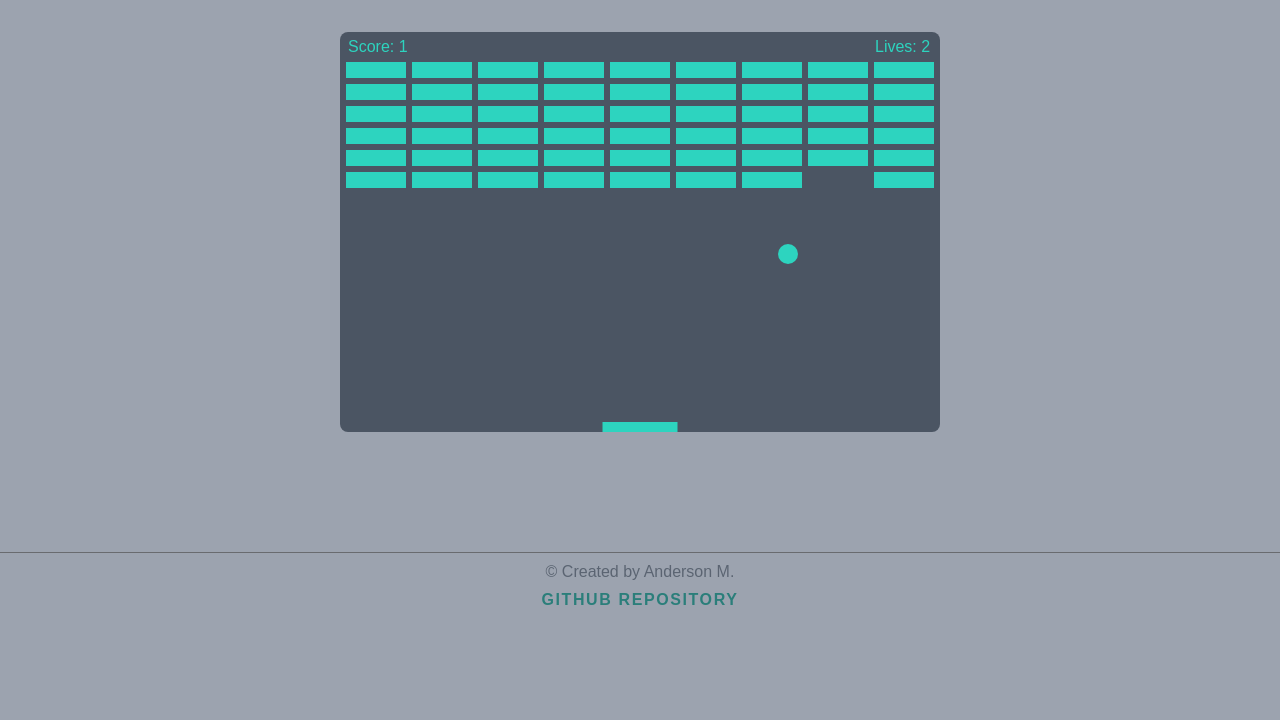
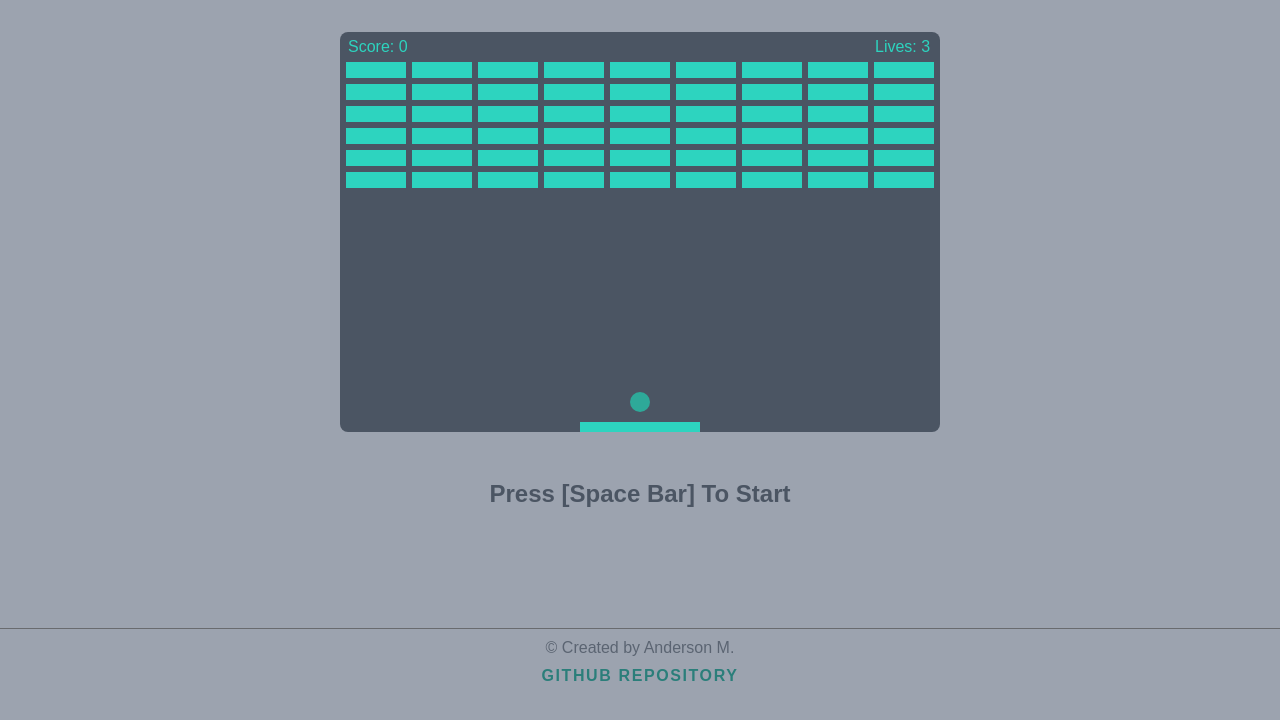
Before and after one commit to fm-anderson/breakout-js, a plain HTML site: page index.html in a window 1280 px wide. Drawn offline with Linux system fonts and the light colour scheme.

Commit message:
fix: caption

```diff
--- a/index.html
+++ b/index.html
@@ -14,7 +14,7 @@
     <canvas class="canvas" id="canvas" width="600" height="400"></canvas>
 
     <section class="action">
-      <p class="action__caption"></p>
+      <p class="action__caption">Press [Space Bar] To Start</p>
       <div class="action__container">
         <button class="action__button" id="play-again">Play Again</button>
       </div>
--- a/scripts/index.js
+++ b/scripts/index.js
@@ -7,23 +7,60 @@ const playAgain = document.querySelector('#play-again');
 document.addEventListener('keydown', handleKeyDown, false);
 document.addEventListener('keyup', handleKeyUp, false);
 document.addEventListener('mousemove', mouseMoveHandler, false);
+document.addEventListener('mousemove', mouseMoveHandler, false);
 playAgain.addEventListener('click', () => document.location.reload());
 
-// ball
+// -------------- header -------------- //
+let score = 0;
+let lives = 3;
+let playingState = false;
+
+function drawScore() {
+  ctx.font = '16px Arial';
+  ctx.fillStyle = '#2dd4bf';
+  ctx.fillText(`Score: ${score}`, 8, 20);
+  if (playingState) {
+    caption.textContent = `Score: ${score}`;
+  }
+}
+
+function drawLives() {
+  ctx.font = '16px Arial';
+  ctx.fillStyle = '#2dd4bf';
+  ctx.fillText(`Lives: ${lives}`, canvas.width - 65, 20);
+}
+
+// -------------- ball -------------- //
 const ballRadius = 10;
 let x = canvas.width / 2;
 let y = canvas.height - 30;
-let dx = 2;
-let dy = -2;
+let dx = 4;
+let dy = -4;
 
-// paddle
+function drawBall() {
+  ctx.beginPath();
+  ctx.arc(x, y, ballRadius, 0, Math.PI * 2);
+  ctx.fillStyle = '#2ea999';
+  ctx.fill();
+  ctx.closePath();
+}
+
+// -------------- paddle -------------- //
 const paddleHeight = 10;
-const paddleWidth = 75;
+const paddleWidth = 120;
 let paddleX = (canvas.width - paddleWidth) / 2;
 let rightPressed = false;
 let leftPressed = false;
 
-// bricks
+function drawPaddle() {
+  ctx.beginPath();
+  ctx.rect(paddleX, canvas.height - paddleHeight, paddleWidth, paddleHeight);
+  ctx.fillStyle = '#2dd4bf';
+  ctx.fill();
+  ctx.closePath();
+}
+
+// -------------- bricks -------------- //
 const brickRowCount = 6;
 const brickColumnCount = 9;
 const brickWidth = 60;
@@ -37,26 +74,6 @@ for (let c = 0; c < brickColumnCount; c++) {
   for (let r = 0; r < brickRowCount; r++) {
     bricks[c][r] = { x: 0, y: 0, status: 1 };
   }
-}
-
-// header
-let score = 0;
-let lives = 3;
-
-function drawBall() {
-  ctx.beginPath();
-  ctx.arc(x, y, ballRadius, 0, Math.PI * 2);
-  ctx.fillStyle = '#2dd4bf';
-  ctx.fill();
-  ctx.closePath();
-}
-
-function drawPaddle() {
-  ctx.beginPath();
-  ctx.rect(paddleX, canvas.height - paddleHeight, paddleWidth, paddleHeight);
-  ctx.fillStyle = '#2dd4bf';
-  ctx.fill();
-  ctx.closePath();
 }
 
 function drawBricks() {
@@ -77,7 +94,33 @@ function drawBricks() {
   }
 }
 
+// -------------- game -------------- //
+function collisionDetection() {
+  for (let c = 0; c < brickColumnCount; c++) {
+    for (let r = 0; r < brickRowCount; r++) {
+      const b = bricks[c][r];
+      if (b.status === 1) {
+        if (
+          x > b.x &&
+          x < b.x + brickWidth &&
+          y > b.y &&
+          y < b.y + brickHeight
+        ) {
+          dy = -dy;
+          b.status = 0;
+          score++;
+          if (score === brickRowCount * brickColumnCount) {
+            caption.textContent = 'CONGRATULATIONS!';
+            renderButtons(btnContainer);
+          }
+        }
+      }
+    }
+  }
+}
+
 function draw() {
+  playingState = true;
   ctx.clearRect(0, 0, canvas.width, canvas.height);
   drawBricks();
   drawBall();
@@ -103,8 +146,8 @@ function draw() {
       } else {
         x = canvas.width / 2;
         y = canvas.height - 30;
-        dx = 2;
-        dy = -2;
+        dx = 4;
+        dy = -4;
         paddleX = (canvas.width - paddleWidth) / 2;
       }
     }
@@ -121,6 +164,7 @@ function draw() {
   }
 }
 
+// -------------- utils -------------- //
 function mouseMoveHandler(e) {
   const relativeX = e.clientX - canvas.offsetLeft;
   if (relativeX > 0 && relativeX < canvas.width) {
@@ -133,6 +177,9 @@ function handleKeyDown(e) {
     rightPressed = true;
   } else if (e.key === 'Left' || e.key === 'ArrowLeft') {
     leftPressed = true;
+  } else if (e.key === ' ' && !playingState) {
+    caption.textContent = `Score: ${score}`;
+    draw();
   }
 }
 
@@ -148,40 +195,8 @@ function renderButtons(button) {
   button.style.display = 'block';
 }
 
-function collisionDetection() {
-  for (let c = 0; c < brickColumnCount; c++) {
-    for (let r = 0; r < brickRowCount; r++) {
-      const b = bricks[c][r];
-      if (b.status === 1) {
-        if (
-          x > b.x &&
-          x < b.x + brickWidth &&
-          y > b.y &&
-          y < b.y + brickHeight
-        ) {
-          dy = -dy;
-          b.status = 0;
-          score++;
-          if (score === brickRowCount * brickColumnCount) {
-            caption.textContent = 'CONGRATULATIONS!';
-            renderButtons(btnContainer);
-          }
-        }
-      }
-    }
-  }
-}
-
-function drawScore() {
-  ctx.font = '16px Arial';
-  ctx.fillStyle = '#2dd4bf';
-  ctx.fillText(`Score: ${score}`, 8, 20);
-}
-
-function drawLives() {
-  ctx.font = '16px Arial';
-  ctx.fillStyle = '#2dd4bf';
-  ctx.fillText(`Lives: ${lives}`, canvas.width - 65, 20);
-}
-
-draw();
+drawBricks();
+drawBall();
+drawPaddle();
+drawScore();
+drawLives();
```
